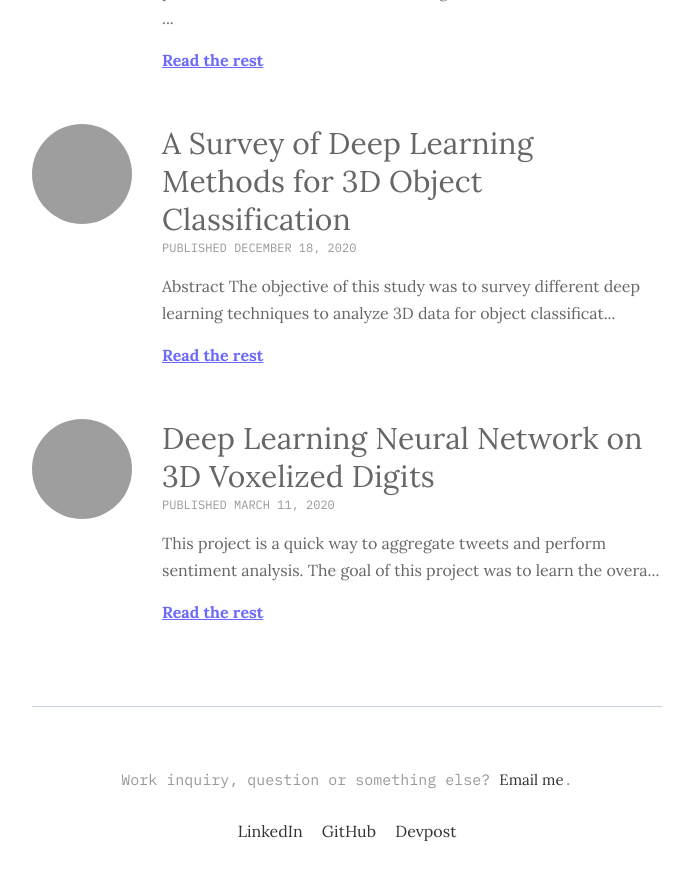
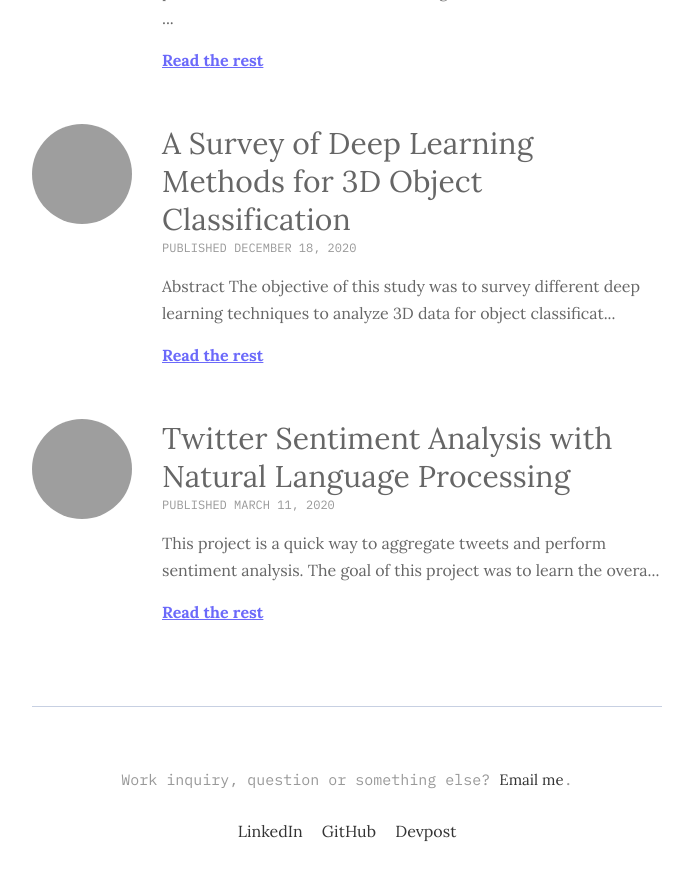
Before and after one commit to brodyu/brodyu.github.io, a Jekyll site: the page built from index.html, in a window 1280 px wide and 900 px high, scrolled down 904 px, cut to the strip 0-881 px from the top of the window. Shown: the whole strip, without its empty margins (293-982 px from the left). Built offline with Jekyll 4.4.1, drawn with Linux system fonts in a browser that asks for light colours; grey boxes are pictures that could not be loaded.

Commit message:
Update 2020-03-11-Twitter-Sentiment-Analysis.md

```diff
--- a/_posts/2020-03-11-Twitter-Sentiment-Analysis.md
+++ b/_posts/2020-03-11-Twitter-Sentiment-Analysis.md
@@ -1,6 +1,6 @@
 ---
 layout: post
-title:  "Deep Learning Neural Network on 3D Voxelized Digits"
+title:  "Twitter Sentiment Analysis with Natural Language Processing"
 date:   2020-03-11 18:05:55 +0300
 image:  '/assets/img/Twitter.jpg'
 tags:   NPL
```
